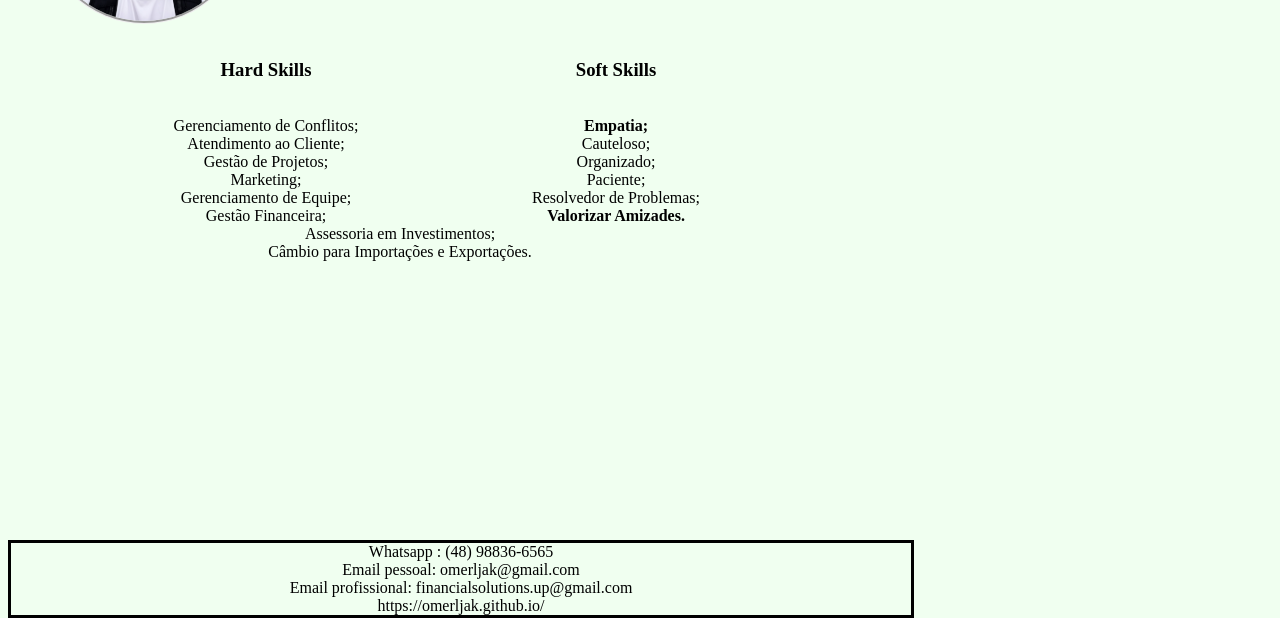
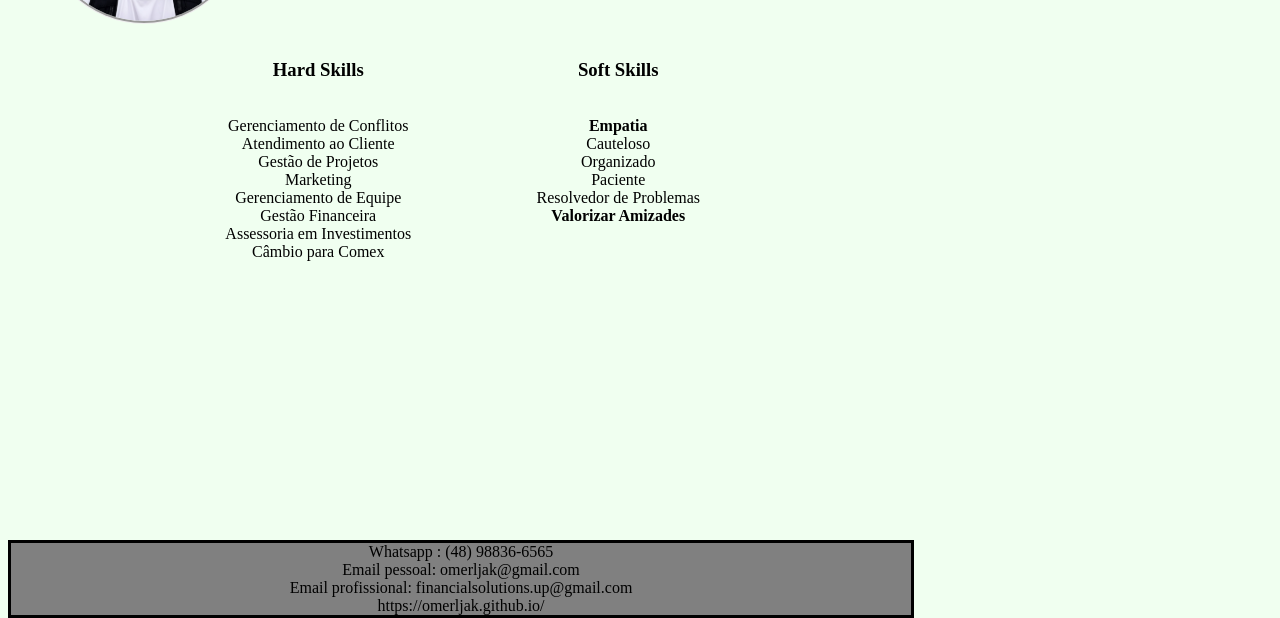
Before and after one commit to Omerljak/OmarMerljak-Portif-lio, a plain HTML site: page index.html in a window 1280 px wide. Shown: the part 260-878 px from the top of the page. Drawn offline with Linux system fonts and the light colour scheme.

```diff
--- a/Style.css
+++ b/Style.css
@@ -5,6 +5,7 @@ body {
 }
 header {
   border: 3px solid black;
+
 
 }
 .image {
@@ -33,13 +34,14 @@ left: 270px;
 .soft-skills {
   float: right;
   text-align: center;
-  margin-left: 100px;
+
 }
 .hard-skills {
   text-align: center;
 }
 footer {
   border: 3px solid black;
+  background-color: gray;
   position: absolute;
   top: 800px;
   width: 900px;
--- a/index.html
+++ b/index.html
@@ -37,25 +37,27 @@
     <article class="soft-skills">
    <h3>Soft Skills</h3><br>
    <tr>
-    <td><strong>Empatia;</strong></td><br>
-    <td>Cauteloso;</td><br>
-    <td>Organizado;</td><br>
-    <td>Paciente;</td><br>
-    <td>Resolvedor de Problemas;</td><br>
-    <td><strong>Valorizar Amizades.</strong></td><br>
+    <td><strong>Empatia</strong></td><br>
+    <td>Cauteloso</td><br>
+    <td>Organizado</td><br>
+    <td>Paciente</td><br>
+    <td>Resolvedor de Problemas</td><br>
+    <td><strong>Valorizar Amizades</strong></td><br>
+    <br>
+    <br>
    </tr>
   </article>
   <article class="hard-skills">
    <h3>Hard Skills</h3><br>
   <tr>
-    <td>Gerenciamento de Conflitos;</td><br>
-    <td>Atendimento ao Cliente;</td><br>
-    <td>Gestão de Projetos;</td><br>
-    <td>Marketing;</td><br>
-    <td>Gerenciamento de Equipe;</td><br>
-    <td>Gestão Financeira;</td><br>
-    <td>Assessoria em Investimentos;</td><br>
-    <td>Câmbio para Importações e Exportações.</td><br>
+    <td>Gerenciamento de Conflitos</td><br>
+    <td>Atendimento ao Cliente</td><br>
+    <td>Gestão de Projetos</td><br>
+    <td>Marketing</td><br>
+    <td>Gerenciamento de Equipe</td><br>
+    <td>Gestão Financeira</td><br>
+    <td>Assessoria em Investimentos</td><br>
+    <td>Câmbio para Comex</td>
   </tr>
   </article>
   </section>
```
